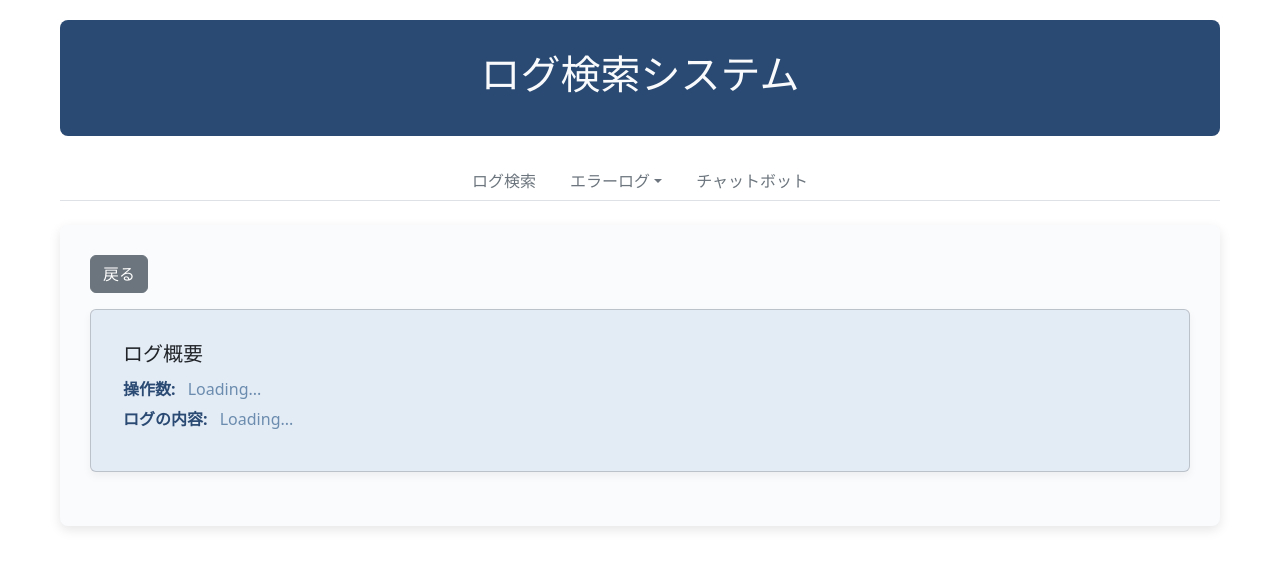
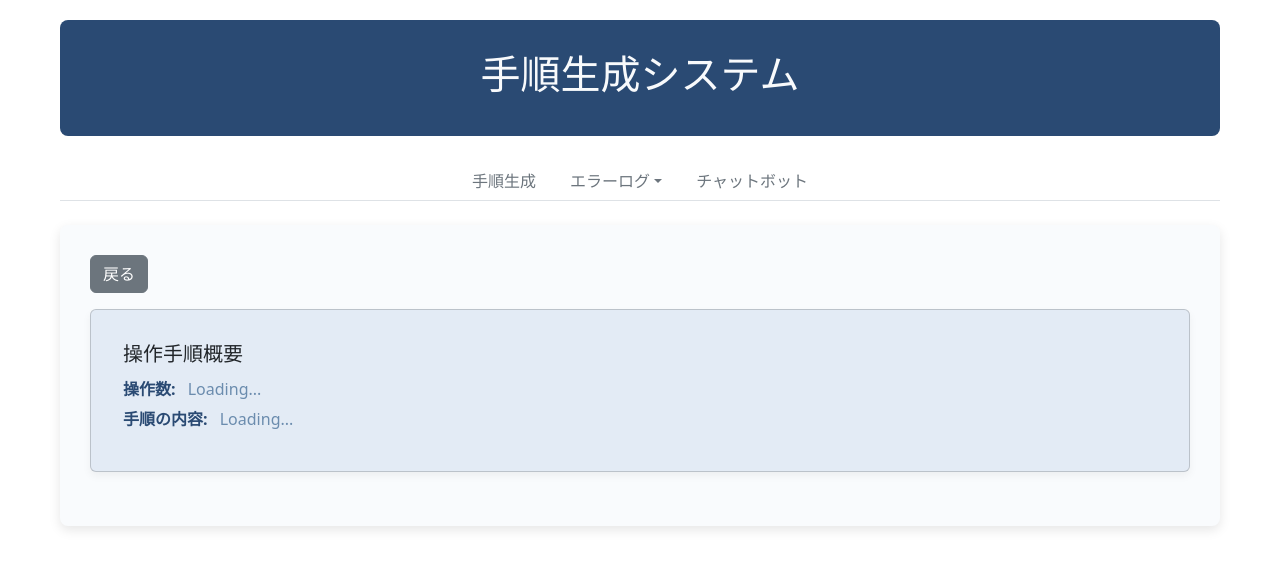
Before and after one commit to vumichien/ntt-backend, a Django app: page /process-log/log-details-view/1 in a window 1280 px wide. Shown: the top 569 px of the page. Run offline with Django 5.2, Linux system fonts and the light colour scheme.

Commit message:
change title

```diff
--- a/logsearch/chatbot/static/chatbot/js/chatbot.js
+++ b/logsearch/chatbot/static/chatbot/js/chatbot.js
@@ -60,7 +60,7 @@ document.addEventListener('DOMContentLoaded', function() {
                 if (data.message) {
                     if (data.expecting_keyword) {
                         lastKeyword = '';  // Reset lastKeyword when bot asks for a new keyword
-                    } else if (lastKeyword === '' && data.message === "どのキーワードでログを検索したいですか？") {
+                    } else if (lastKeyword === '' && data.message === "どんな手順を知りたいですか？") {
                         // Don't save lastKeyword here, wait for user's response
                     } else if (lastKeyword === '') {
                         lastKeyword = messageToSend;  // Save the keyword
@@ -77,7 +77,7 @@ document.addEventListener('DOMContentLoaded', function() {
                     displayConfirmationButtons();
                 } else if (data.expecting_keyword) {
                     lastKeyword = '';
-                } else if (lastKeyword === '' && data.message !== "どのキーワードでログを検索したいですか？") {
+                } else if (lastKeyword === '' && data.message !== "どんな手順を知りたいですか？") {
                     lastKeyword = messageToSend;  // Save the keyword
                 }
 
--- a/logsearch/processlog/templates/processlog/layout.html
+++ b/logsearch/processlog/templates/processlog/layout.html
@@ -14,13 +14,13 @@
 <body>
     <div class="app-container container">
         <header class="app-header mb-4">
-            <h1>ログ検索システム</h1>
+            <h1>手順生成システム</h1>
         </header>
 
         <nav class="app-nav mb-4">
             <ul class="nav nav-tabs justify-content-center">
                 <li class="nav-item">
-                    <a href="{% url 'process-log' %}" class="nav-link {% if request.resolver_match.url_name == 'process-log' %}active{% endif %}">ログ検索</a>
+                    <a href="{% url 'process-log' %}" class="nav-link {% if request.resolver_match.url_name == 'process-log' %}active{% endif %}">手順生成</a>
                 </li>
                  <li class="nav-item dropdown">
                     <a class="nav-link dropdown-toggle" data-bs-toggle="dropdown" href="#">エラーログ</a>
--- a/logsearch/processlog/templates/processlog/process_log.html
+++ b/logsearch/processlog/templates/processlog/process_log.html
@@ -6,7 +6,7 @@
 <form id="searchForm" class="mb-4">
     <div class="row g-3 justify-content-center">
         <div class="col-md-6">
-            <input type="text" class="form-control search-bar" placeholder="やりたい作業を検索" name="search_query" id="searchInput">
+            <input type="text" class="form-control search-bar" placeholder="やりたい作業を入力" name="search_query" id="searchInput">
         </div>
         <div class="col-md-2">
             <button type="submit" class="btn btn-primary w-100 search-button">検索</button>
--- a/logsearch/processlog/templates/processlog/process_log_details.html
+++ b/logsearch/processlog/templates/processlog/process_log_details.html
@@ -6,13 +6,13 @@
     <button id="backButton" class="btn btn-secondary mb-3">戻る</button>
     <div class="log-summary card mb-4">
         <div class="card-body">
-            <h5 class="card-title">ログ概要</h5>
+            <h5 class="card-title">操作手順概要</h5>
             <div class="summary-item">
                 <span class="summary-label">操作数:</span>
                 <span id="totalOperations" class="summary-value">Loading...</span>
             </div>
             <div class="summary-item">
-                <span class="summary-label">ログの内容:</span>
+                <span class="summary-label">手順の内容:</span>
                 <span id="operationTime" class="summary-value">Loading...</span>
             </div>
         </div>
```
Also changed, not shown: logsearch/chatbot/views.py (+5 -7 lines), 1 other file.
